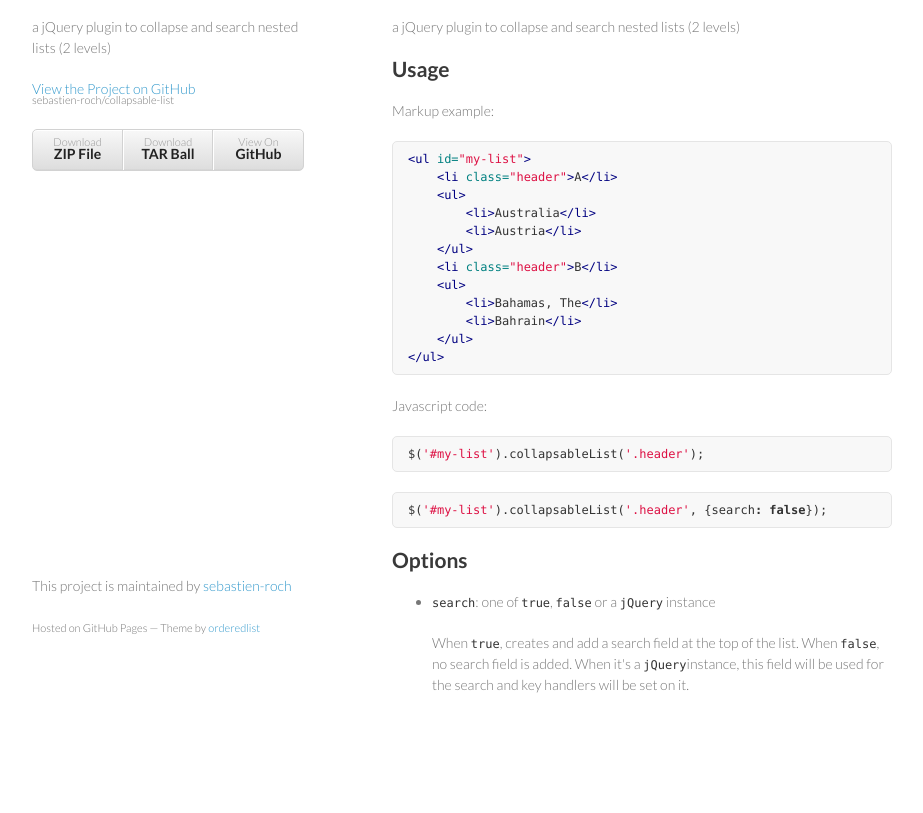
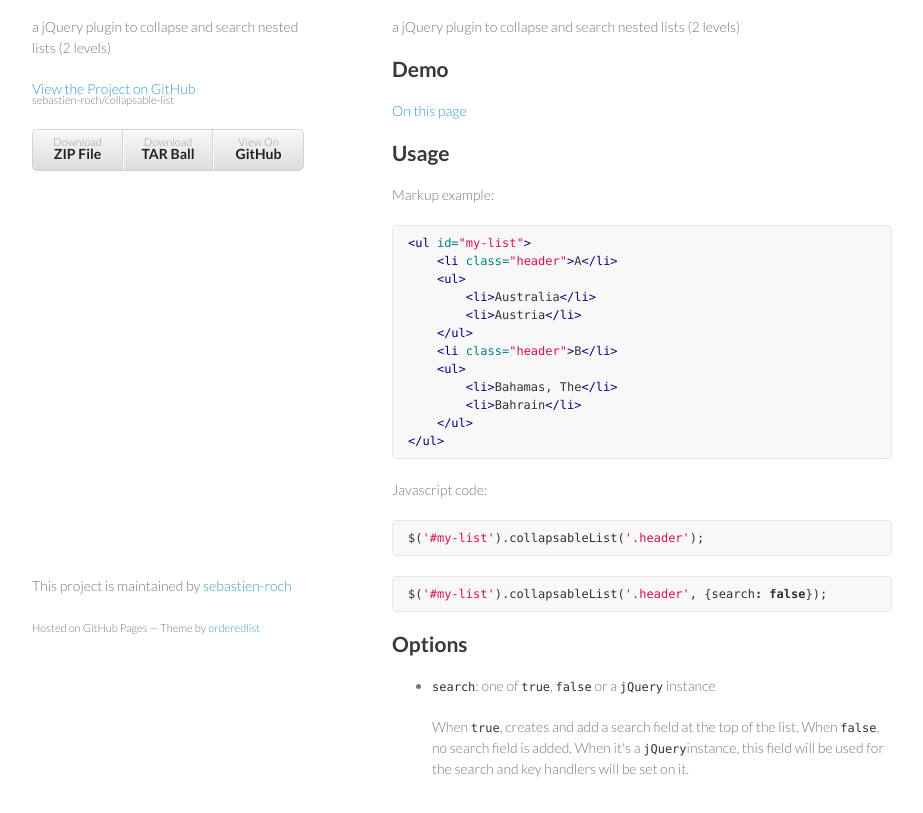
Before and after one commit to wdammak/collapsible-list, a plain HTML site: page index.html in a window 1280 px wide. Shown: the part 93-906 px from the top of the page, without its empty margins (178-1101 px from the left). Before the commit the page ends 858 px from the top, so only its background shows below. Drawn offline with Linux system fonts and the light colour scheme.

Commit message:
Create gh-pages branch via GitHub

```diff
--- a/index.html
+++ b/index.html
@@ -32,6 +32,11 @@
 <a name="collapsable-list" class="anchor" href="#collapsable-list"><span class="octicon octicon-link"></span></a>collapsable-list</h1>
 
 <p>a jQuery plugin to collapse and search nested lists (2 levels)</p>
+
+<h2>
+<a name="demo" class="anchor" href="#demo"><span class="octicon octicon-link"></span></a>Demo</h2>
+
+<p><a href="http://sebastien-roch.github.io/collapsable-list/demo.html">On this page</a></p>
 
 <h2>
 <a name="usage" class="anchor" href="#usage"><span class="octicon octicon-link"></span></a>Usage</h2>
```
Also changed, not shown: params.json (+1 -1 lines).
